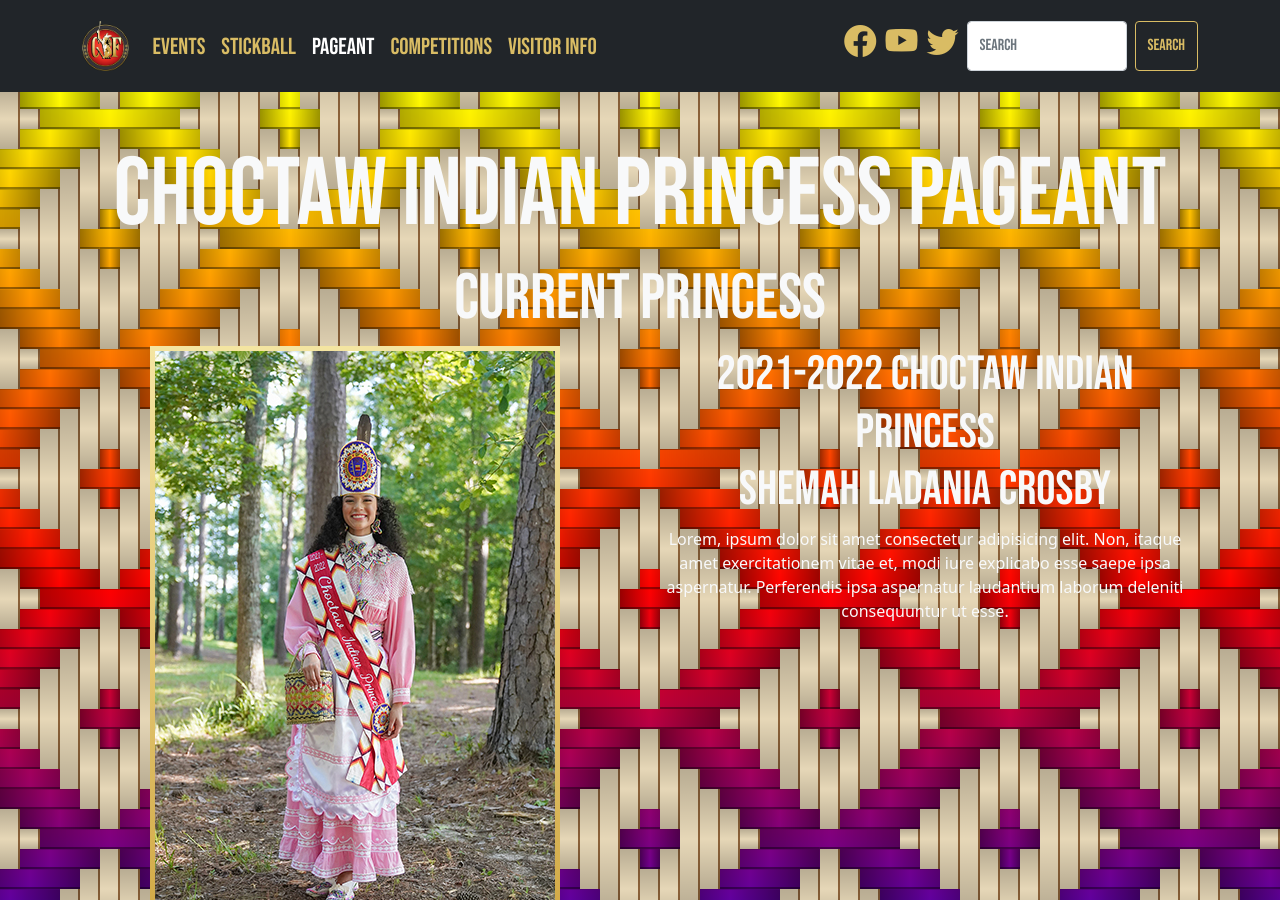
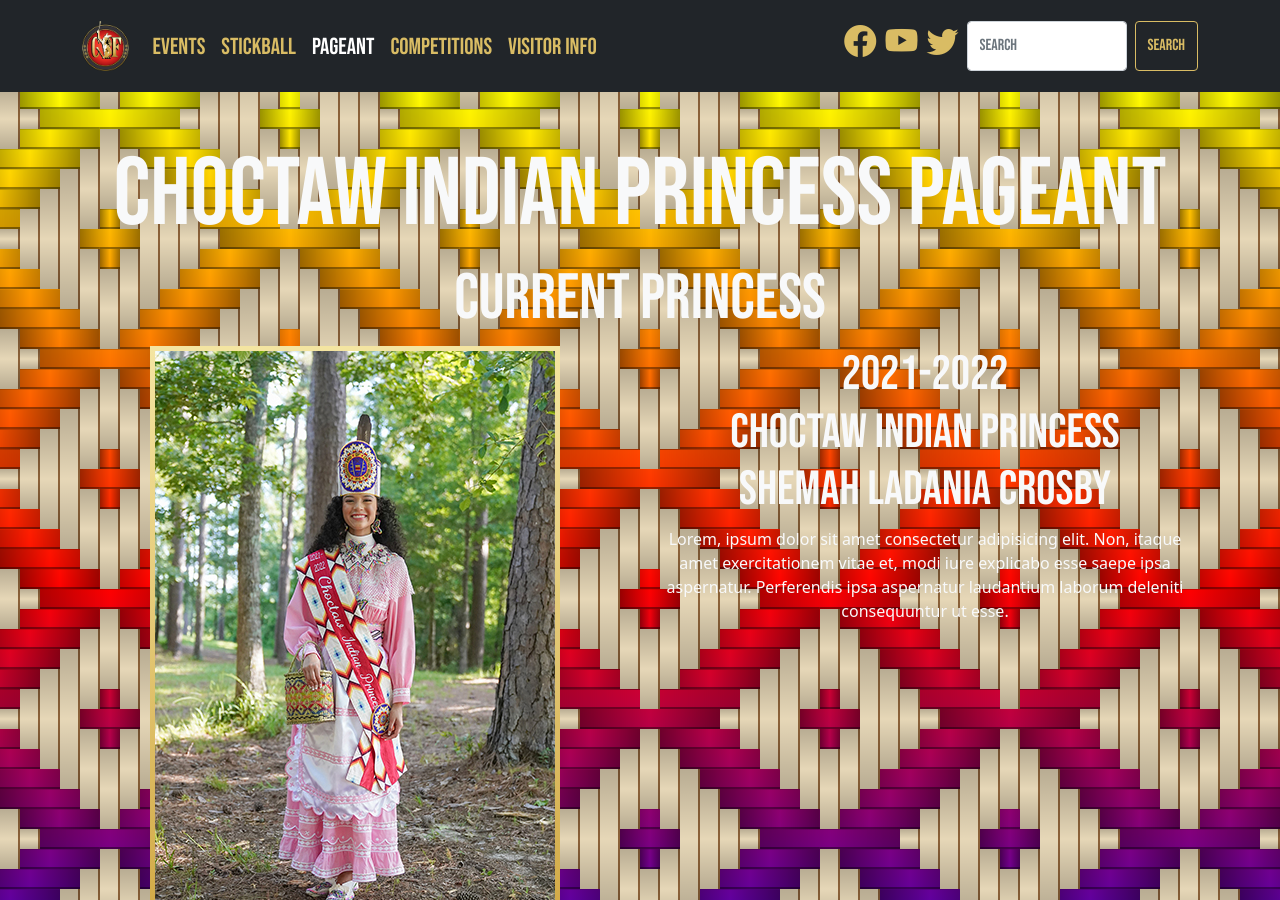
Before and after one commit to smattera/smattera.github.io, a Jekyll site: the page built from pageant/index.md, in a window 1280 px wide and 900 px high. Built offline with Jekyll 4.4.1, drawn with Linux system fonts in a browser that asks for light colours; nearby versions of some CDN libraries.

Commit message:
Update game.html

```diff
--- a/_includes/game.html
+++ b/_includes/game.html
@@ -1,5 +1,5 @@
       <div class="col">
-        <a data-bs-toggle="modal" data-bs-target="#{{ include.div }}-g{{ include.g }}" style="text-decoration: none;">
+        <a type="button" data-bs-toggle="modal" data-bs-target="#{{ include.div }}-g{{ include.g }}" style="text-decoration: none;">
           <div class="row row-cols-3 g-1 p-1 card-black-border" style="background: linear-gradient(to bottom, rgba(20,20,20,1), rgba(80,80,80,1));">
             <div class="col-4 card mt-0 position-relative" style="background: linear-gradient(130deg, rgba({{ include.t1c2 }}, 0), rgba({{ include.t1c2 }}, 0.3), rgba({{ include.t1c2 }}, 0), rgba({{ include.t1c2 }}, 0), rgba({{ include.t1c2 }}, 0.3), rgba({{ include.t1c2 }}, 0.3), rgba({{ include.t1c2 }}, 0)), rgba({{ include.t1c }}, 1); color: rgba({{ include.t1c2 }},1); border: 4px solid rgba({{ include.t1c2 }}, 0.25);">
               <div class="card-head pt-3 h5">{{ include.t1 }}</div>
--- a/_includes/pageant.html
+++ b/_includes/pageant.html
@@ -7,7 +7,7 @@
           <img src="../assets/img/princess.jpg" alt="Shemah Ladania Crosby" class="img-fluid card-gold-border">
         </div>
         <div class="col">
-          <h3>2021-2022 Choctaw Indian Princess<br>Shemah Ladania Crosby</h3>
+          <h3>2021-2022<br>Choctaw Indian Princess<br>Shemah Ladania Crosby</h3>
           <p>Lorem, ipsum dolor sit amet consectetur adipisicing elit. Non, itaque amet exercitationem vitae et, modi iure explicabo esse saepe ipsa aspernatur. Perferendis ipsa aspernatur laudantium laborum deleniti consequuntur ut esse.</p>
         </div>
       </div>
```
